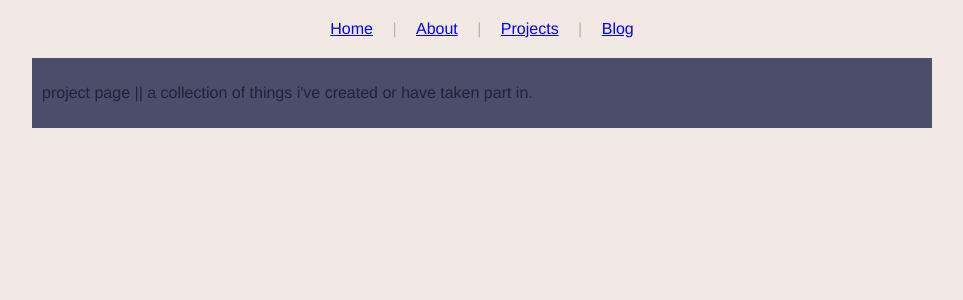
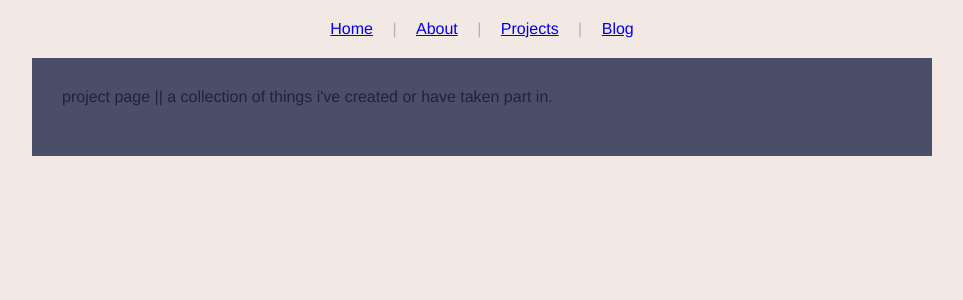
Before and after one commit to brdywltn/website, a Flask app: page /projects in a window 1280 px wide. Shown: the top 300 px of the page, without its empty margins (158-1121 px from the left). Run offline with Flask 2, Linux system fonts and the light colour scheme.

Commit message:
Add stuff

```diff
--- a/app.py
+++ b/app.py
@@ -21,6 +21,21 @@ def projects():
 @app.route('/blog')
 def blog():
     return render_template('blog.html')
+
+@app.route('/signup')
+def signup():
+    return 'signup'
+
+#login page
+@app.route('/login')
+def login():
+    return 'login'
+
+#profile page
+@app.route('/profile')
+def profile():
+    return 'profile'
+
 
 #may be worth creating a .creds file for storing and including in files but
 #add the .creds file to .gitignore - check this out
@@ -55,7 +70,7 @@ project_url = json_data[0]['svn_url']
 #       location / {
 #            proxy_pass http://127.0.0.1:8000
 #            proxy_set_header Host $host
-#            proxy_set_header X_Forwardeed-For $proxy_add_x_forwarded_for
+#            proxy_set_header X_Forwarded-For $proxy_add_x_forwarded_for
 #       }
 #  ctrl x -> ctrl y
 #
@@ -85,6 +100,7 @@ project_url = json_data[0]['svn_url']
 ## sudo pkill -f gunicorn3
 
 ## all taken from https://www.youtube.com/watch?v=BpcK5jON6Cg
+#https://www.digitalocean.com/community/tutorials/how-to-serve-flask-applications-with-gunicorn-and-nginx-on-ubuntu-18-04 also
 
 if __name__ == '__main__':
     app.run(host='0.0.0.0', debug=True)
--- a/static/styles/main.css
+++ b/static/styles/main.css
@@ -21,6 +21,7 @@ body
 .nav-container a:visited {
   color: #9a8c98;
 }
+
 .nav-container a
 {
   display:inline-block;
@@ -32,3 +33,14 @@ body
   background-color: #4a4e69;
   padding:10px;
 }
+
+.header
+{
+  margin:20px 20px 40px 20px;
+}
+
+/* Project page */
+.project_container
+{
+  margin: 40px 20px;
+}
--- a/templates/projects.html
+++ b/templates/projects.html
@@ -5,13 +5,16 @@
 {% endblock head %}
 {% block content %}
     <div class="row">
+        <div class="header">
             <div class="col-12">
                 <p>project page || a collection of things i've created or have taken part in.</p>
+            </div>
         </div>
     </div>
 
     {% for project in project_data %}
 
+    <div class="project_container">
         <div class="row">
             <div class="col-12">
                 <p>name: {{ project.name }}</p>
@@ -23,6 +26,7 @@
                 <p>url: {{ project.url }}</p>
             </div>
         </div>
+    </div>
 
     {% endfor %}
 
```
Lines whose indentation alone changed are shown as unchanged.
